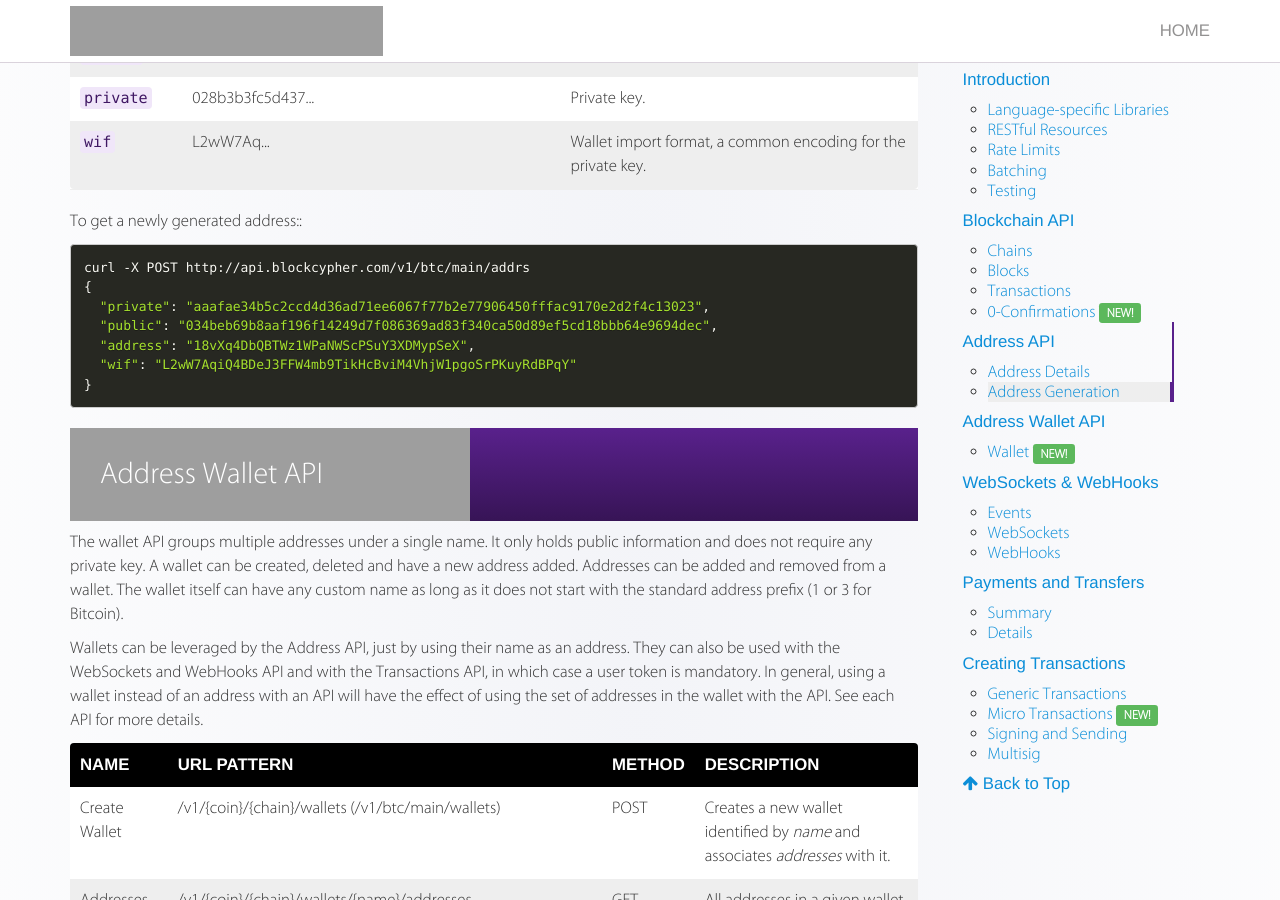
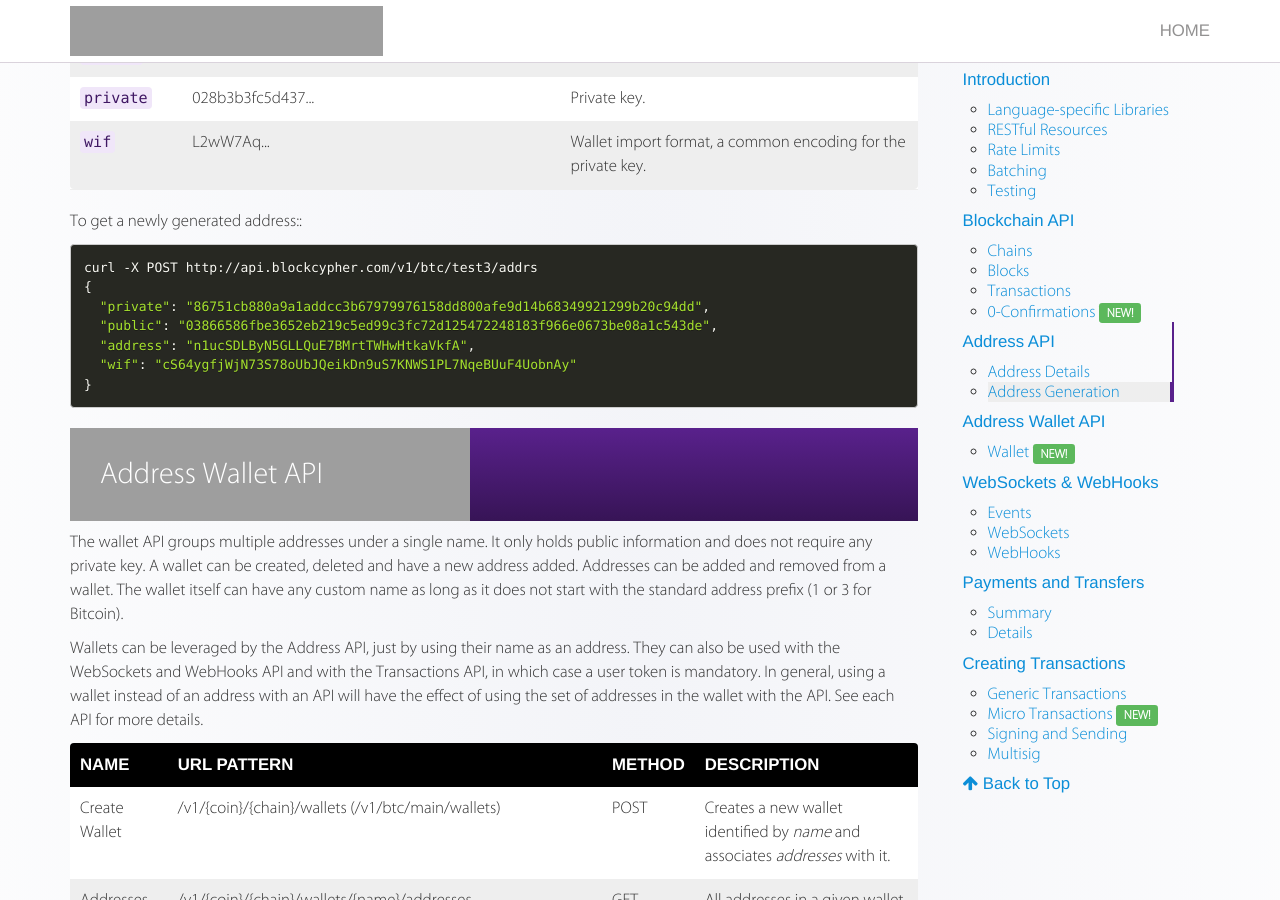
Before and after one commit to blockcypher/documentation, a Jekyll site: the page built from index.html, in a window 1280 px wide and 900 px high, scrolled down 16471 px. Built offline with Jekyll 4.4.1, drawn with Linux system fonts in a browser that asks for light colours; nearby versions of some CDN libraries; some web fonts are replaced.

Commit message:
Changed address generation example to testnet.

```diff
--- a/_includes/reference/address_api.html
+++ b/_includes/reference/address_api.html
@@ -308,10 +308,10 @@
 
 <p>To get a newly generated address::</p>
 
-<pre><code class="language-http">curl -X POST http://api.blockcypher.com/v1/btc/main/addrs</code>
+<pre><code class="language-http">curl -X POST http://api.blockcypher.com/v1/btc/test3/addrs</code>
 <code class="language-javascript">{
-  "private": "aaafae34b5c2ccd4d36ad71ee6067f77b2e77906450fffac9170e2d2f4c13023",
-  "public": "034beb69b8aaf196f14249d7f086369ad83f340ca50d89ef5cd18bbb64e9694dec",
-  "address": "18vXq4DbQBTWz1WPaNWScPSuY3XDMypSeX",
-  "wif": "L2wW7AqiQ4BDeJ3FFW4mb9TikHcBviM4VhjW1pgoSrPKuyRdBPqY"
+  "private": "86751cb880a9a1addcc3b67979976158dd800afe9d14b68349921299b20c94dd",
+  "public": "03866586fbe3652eb219c5ed99c3fc72d125472248183f966e0673be08a1c543de",
+  "address": "n1ucSDLByN5GLLQuE7BMrtTWHwHtkaVkfA",
+  "wif": "cS64ygfjWjN73S78oUbJQeikDn9uS7KNWS1PL7NqeBUuF4UobnAy"
 }</code></pre>
```
